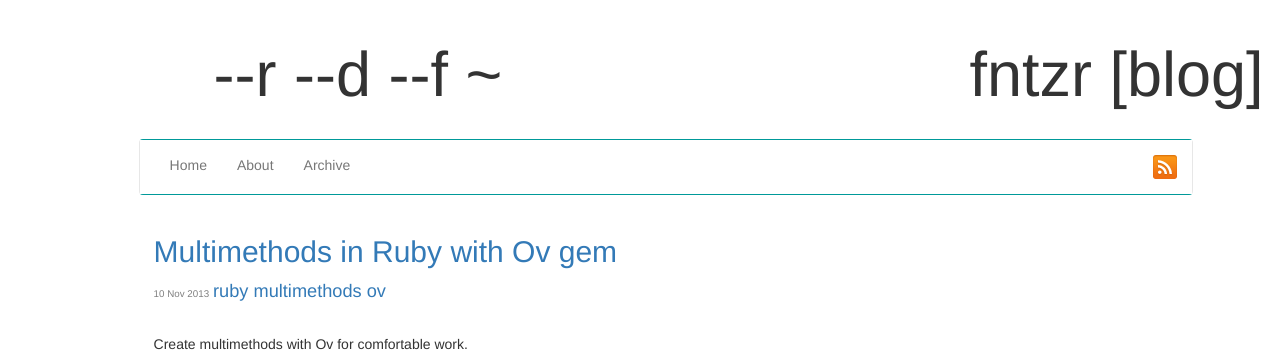
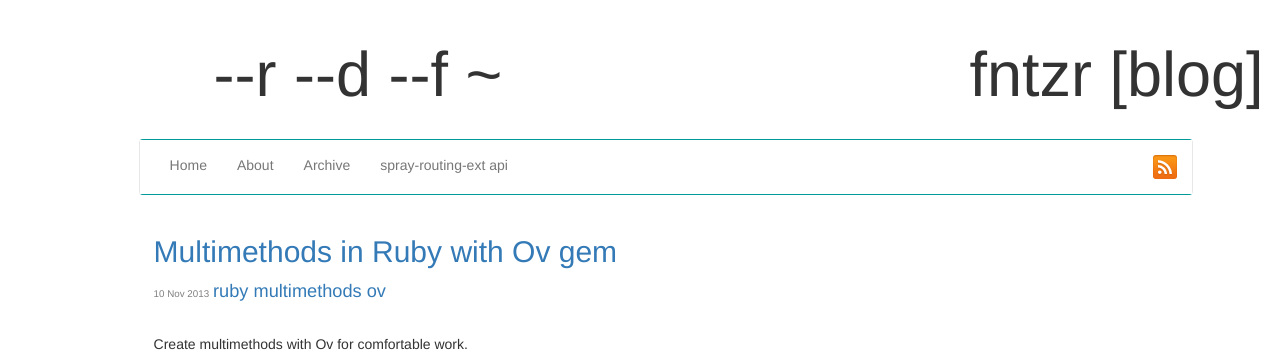
Before and after one commit to fntz/fntz.github.io, a Jekyll site: the page built from index.html, in a window 1280 px wide. Shown: the top 352 px of the page. Built offline with Jekyll 4.4.1, drawn with Linux system fonts in a browser that asks for light colours; nearby versions of some CDN libraries; Markdown is read by kramdown in place of the engine named in the settings; the list of posts is cut into pages by our own code.

Commit message:
change navbar

```diff
--- a/_includes/navbar.html
+++ b/_includes/navbar.html
@@ -5,6 +5,7 @@
       <li><a href="/index.html">Home</a></li>
       <li><a href="/about.html">About</a></li>
       <li><a href="/archive.html">Archive</a></li>
+      <li><a href="/api/">spray-routing-ext api</a></li>
     </ul>
 
     <ul class="nav navbar-nav navbar-right">
```
